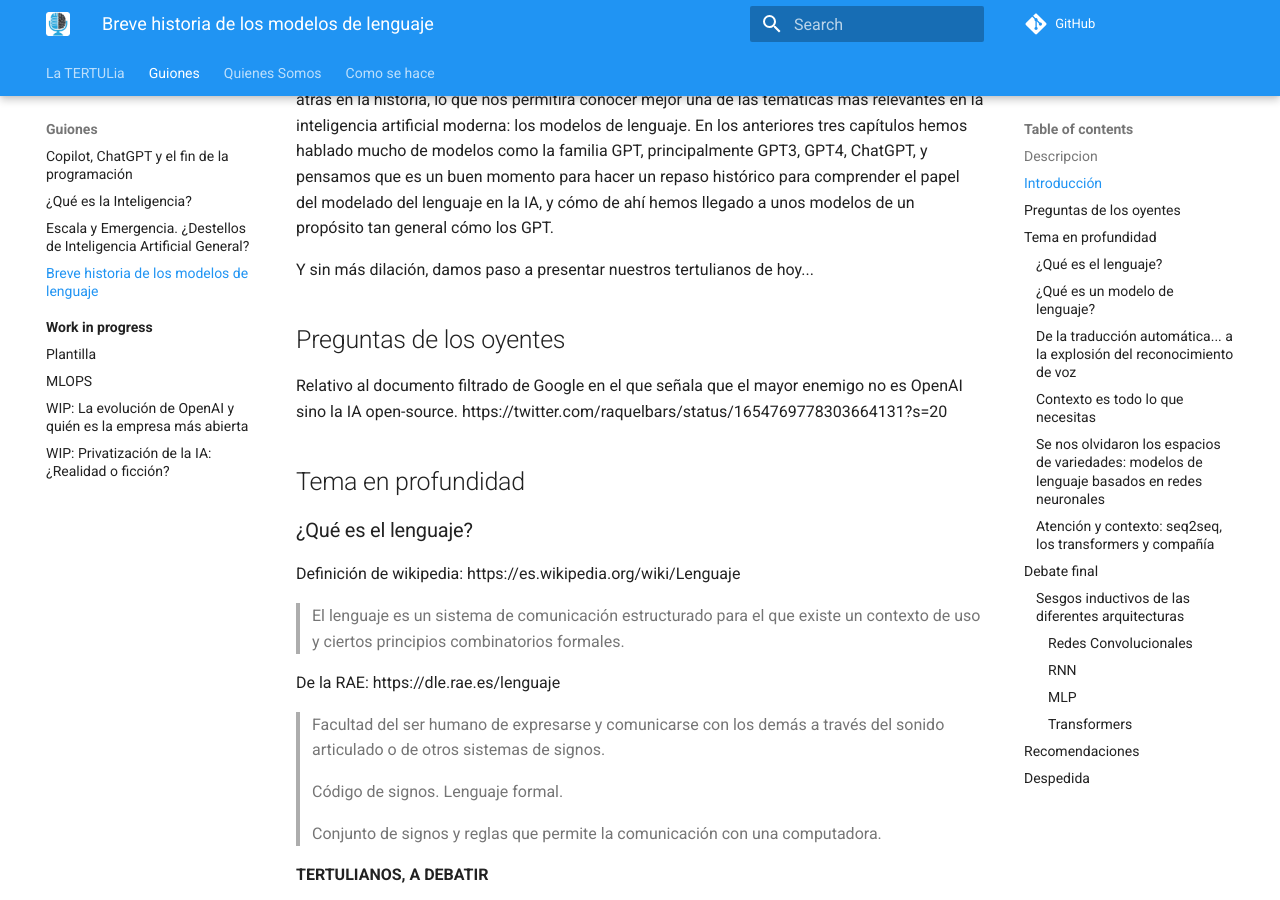
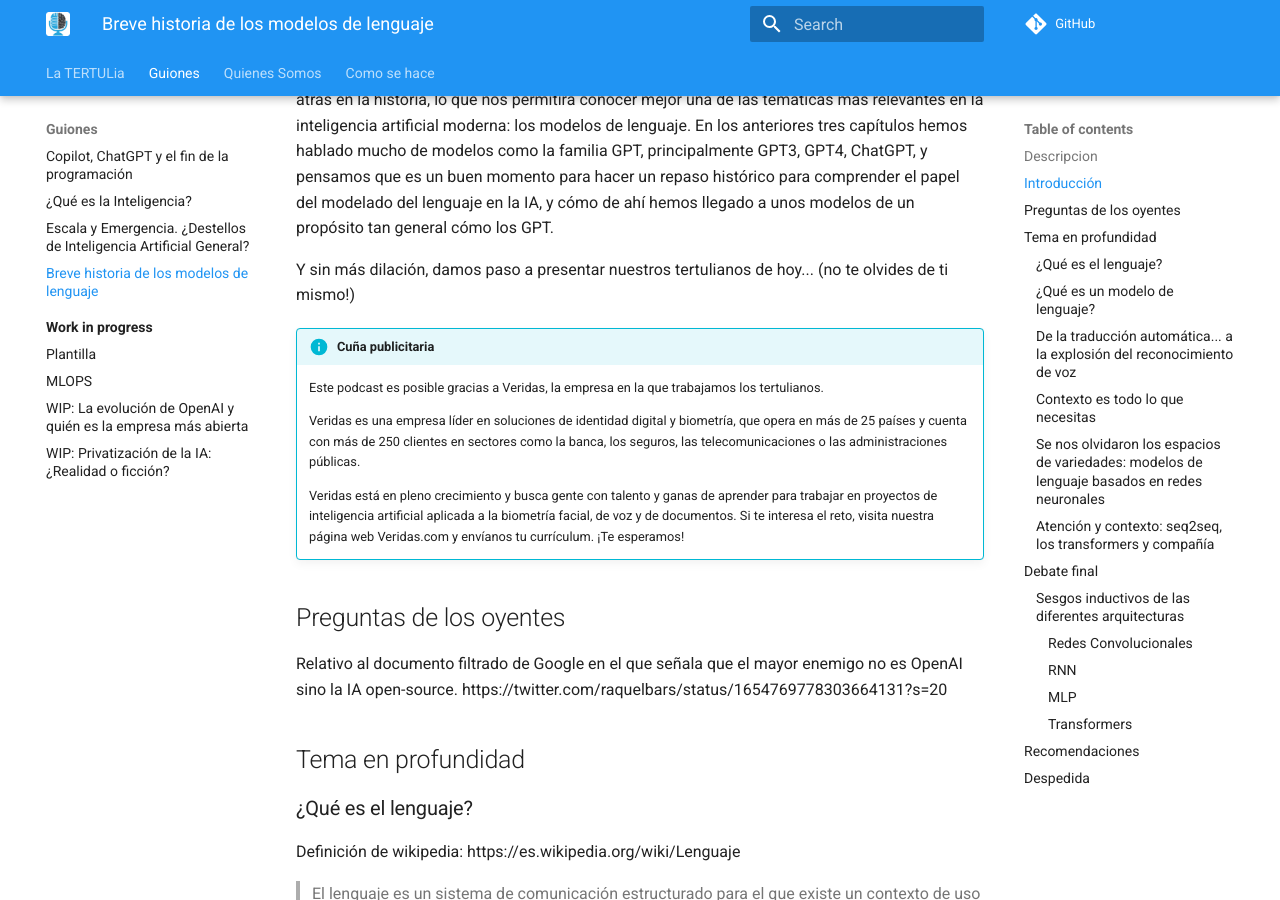
Before and after one commit to ironbar/tertulia_inteligencia_artificial, an MkDocs documentation site: the page built from docs/guiones/04-historia-modelos-lenguaje.md, in a window 1280 px wide and 900 px high, scrolled down 604 px. Built offline with MkDocs 1.6.1 and Material for MkDocs 9.7.7, drawn with Linux system fonts in a browser that asks for light colours; comment, search, counter and statistics services are not loaded.

Commit message:
added cuña publicitaria

```diff
--- a/docs/guiones/04-historia-modelos-lenguaje.md
+++ b/docs/guiones/04-historia-modelos-lenguaje.md
@@ -28,9 +28,15 @@ GPT4, ChatGPT, y pensamos que es un buen momento para hacer un repaso histórico
 comprender el papel del modelado del lenguaje en la IA, y cómo de ahí hemos llegado a unos
 modelos de un propósito tan general cómo los GPT.
 
-Y sin más dilación, damos paso a presentar nuestros tertulianos de hoy...
+Y sin más dilación, damos paso a presentar nuestros tertulianos de hoy... (no te olvides de ti mismo!)
 
-<PRESENTACIONES>
+!!! info "Cuña publicitaria"
+
+    Este podcast es posible gracias a Veridas, la empresa en la que trabajamos los tertulianos.
+
+    Veridas es una empresa líder en soluciones de identidad digital y biometría, que opera en más de 25 países y cuenta con más de 250 clientes en sectores como la banca, los seguros, las telecomunicaciones o las administraciones públicas.
+
+    Veridas está en pleno crecimiento y busca gente con talento y ganas de aprender para trabajar en proyectos de inteligencia artificial aplicada a la biometría facial, de voz y de documentos. Si te interesa el reto, visita nuestra página web Veridas.com y envíanos tu currículum. ¡Te esperamos!
 
 ## Preguntas de los oyentes
 
```
